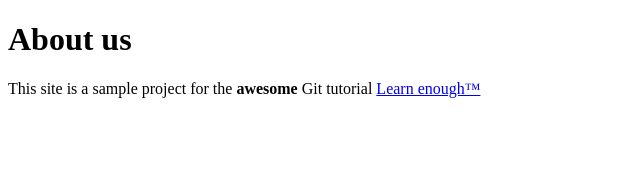
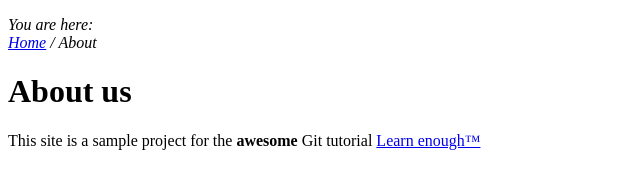
Before and after one commit to manuelbleiker/learnenough, a plain HTML site: page about.html in a window 1280 px wide. Shown: the whole page, without its empty margins (0-640 px from the left). Drawn offline with Linux system fonts and the light colour scheme.

Commit message:
Add link to home page

```diff
--- a/about.html
+++ b/about.html
@@ -5,6 +5,8 @@
   <meta charset="utf-8">
 </head>
 <body>
+  <p>
+    <em>You are here: <br> <a href="index.html">Home</a> / About </em></p>
   <h1>About us</h1>
   <p>
     This site is a sample project for the <strong>awesome</strong>
```
